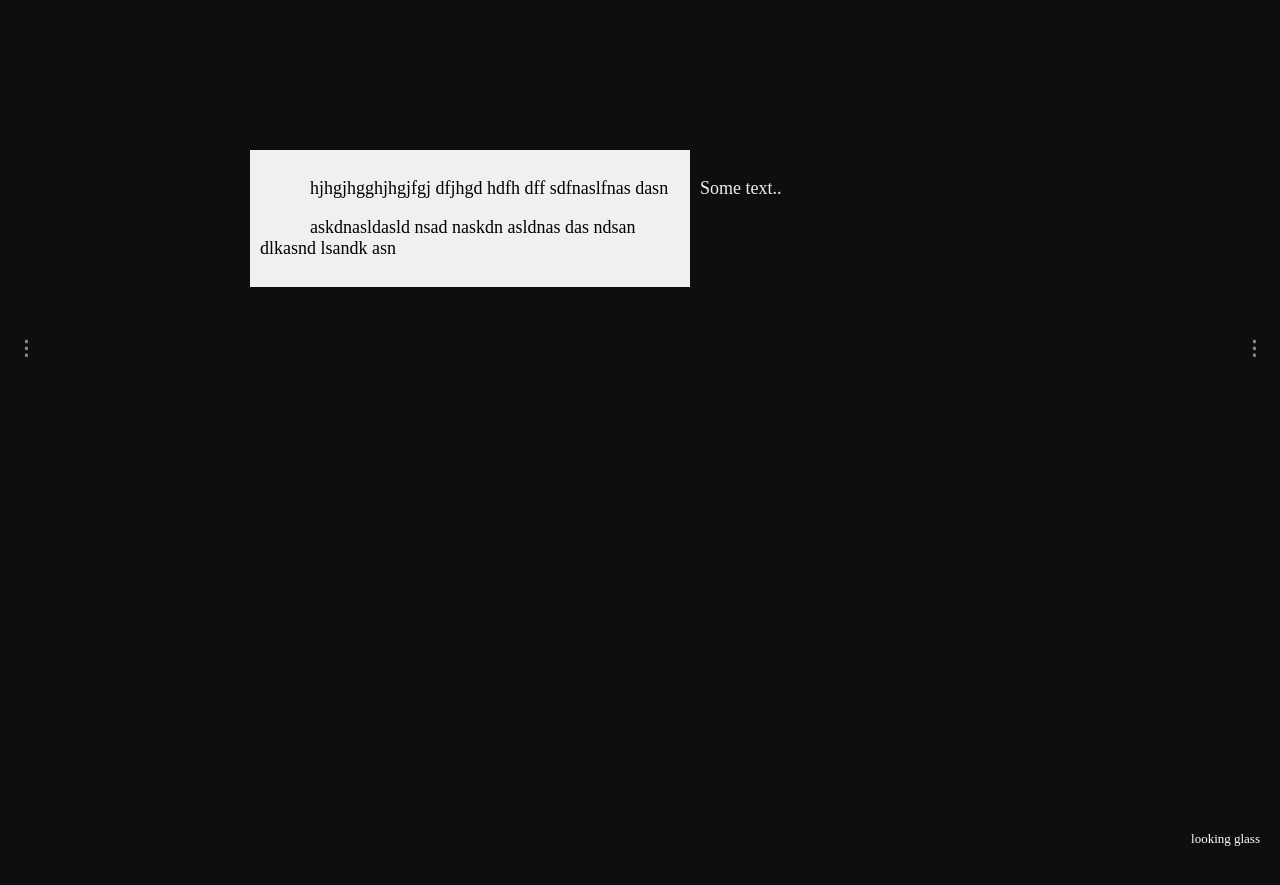
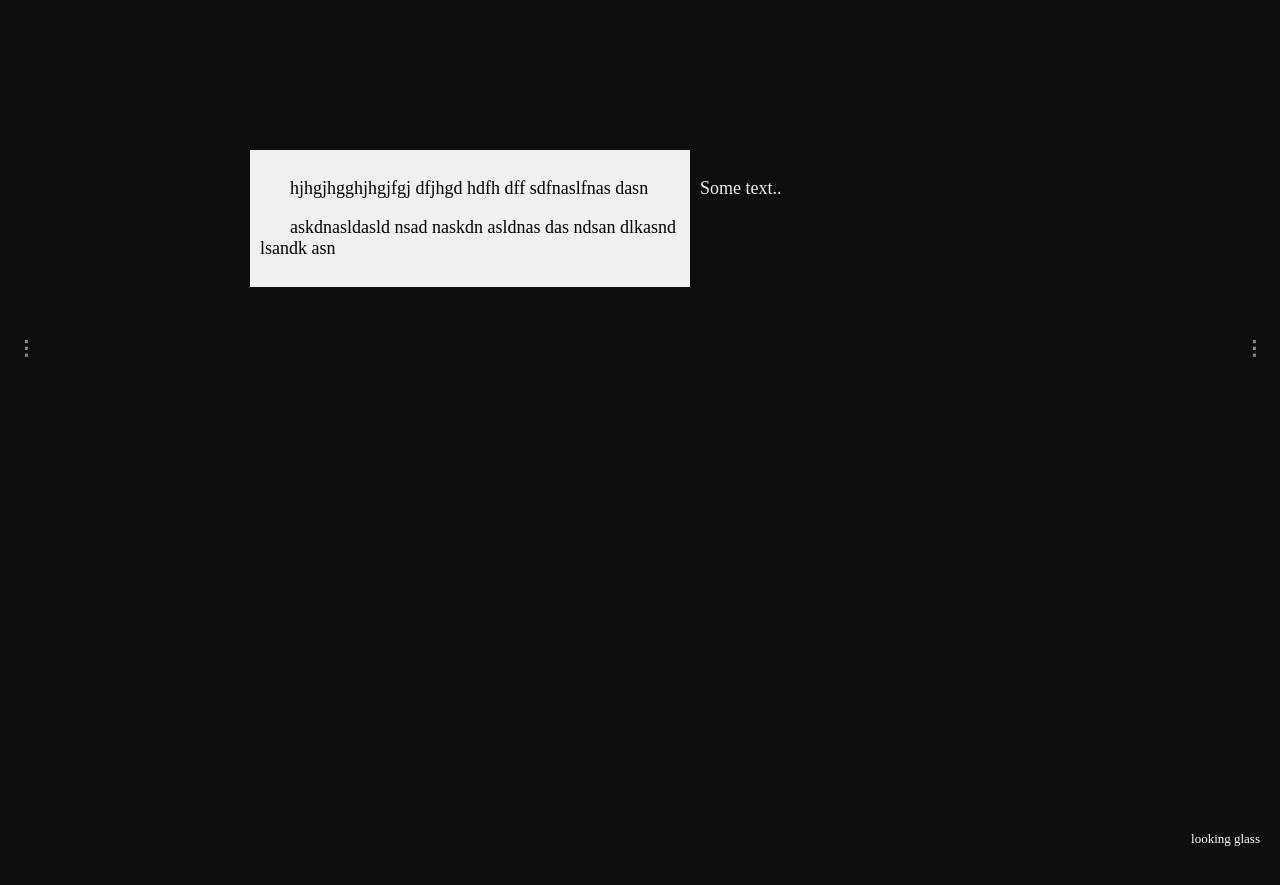
Before and after one commit to hafizzainal/hafizzainal.github.io, a Jekyll site: the page built from index.md, in a window 1280 px wide. Shown: the top 885 px of the page. Built offline with Jekyll 4.4.1, drawn with Linux system fonts in a browser that asks for light colours; our own code applies the rules of GitHub Pages for plain Markdown files.

Commit message:
Update default.html

```diff
--- a/_layouts/default.html
+++ b/_layouts/default.html
@@ -81,7 +81,7 @@ img {vertical-align: middle;}
 .mySlidesText {
   display: none;
   padding: 150px;
-  margin: 20 auto;
+  margin: 30 auto;
   margin-left: 100px;
   font-size: 18px;
 }
@@ -159,7 +159,7 @@ img {vertical-align: middle;}
 .author {color: #ffffff; text-indent: 100px;}
 
 /* Work text */
-.work {color: black; text-indent: 50px;}
+.work {color: black; text-indent: 30px;}
 
 /* Footer */
 .footer {
```
